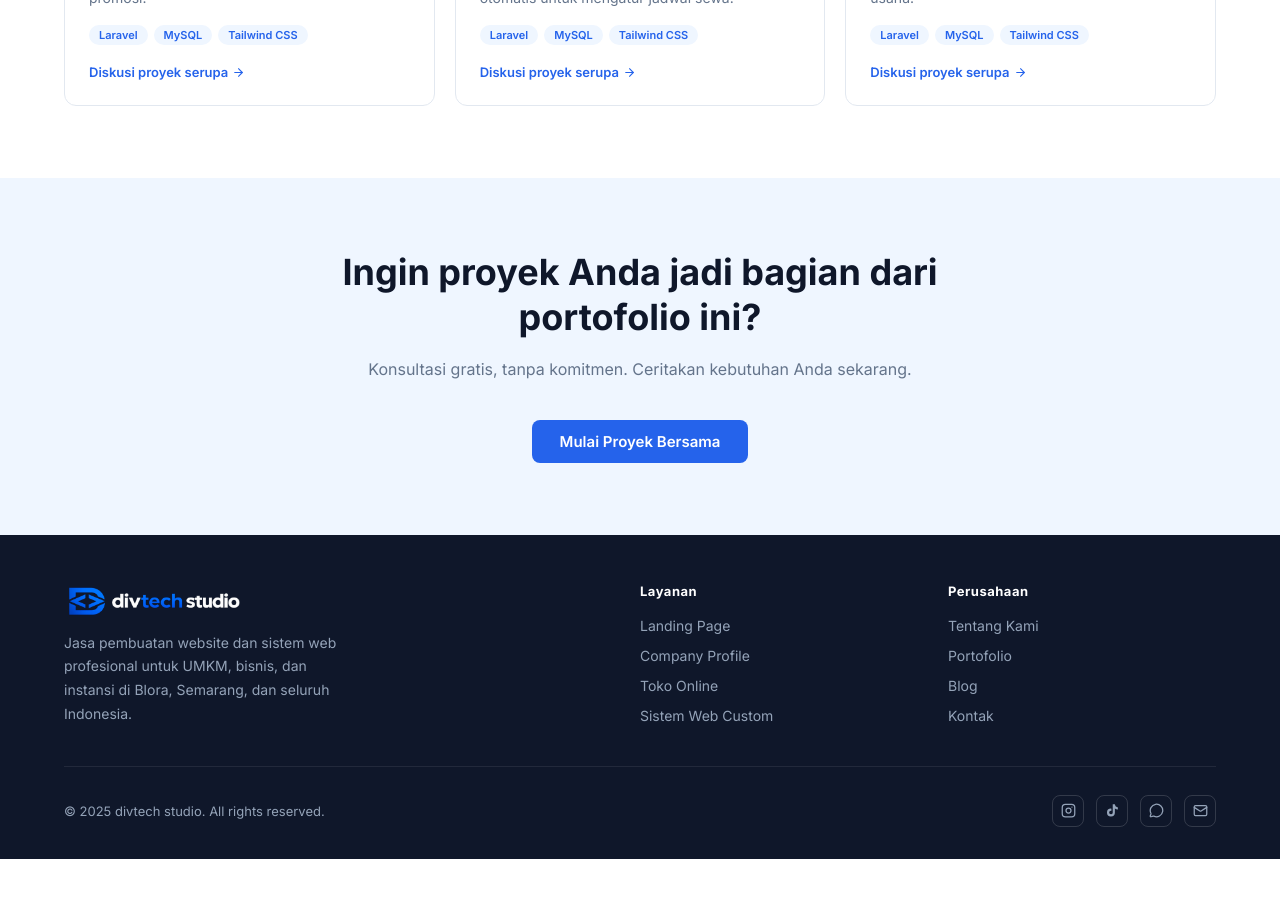
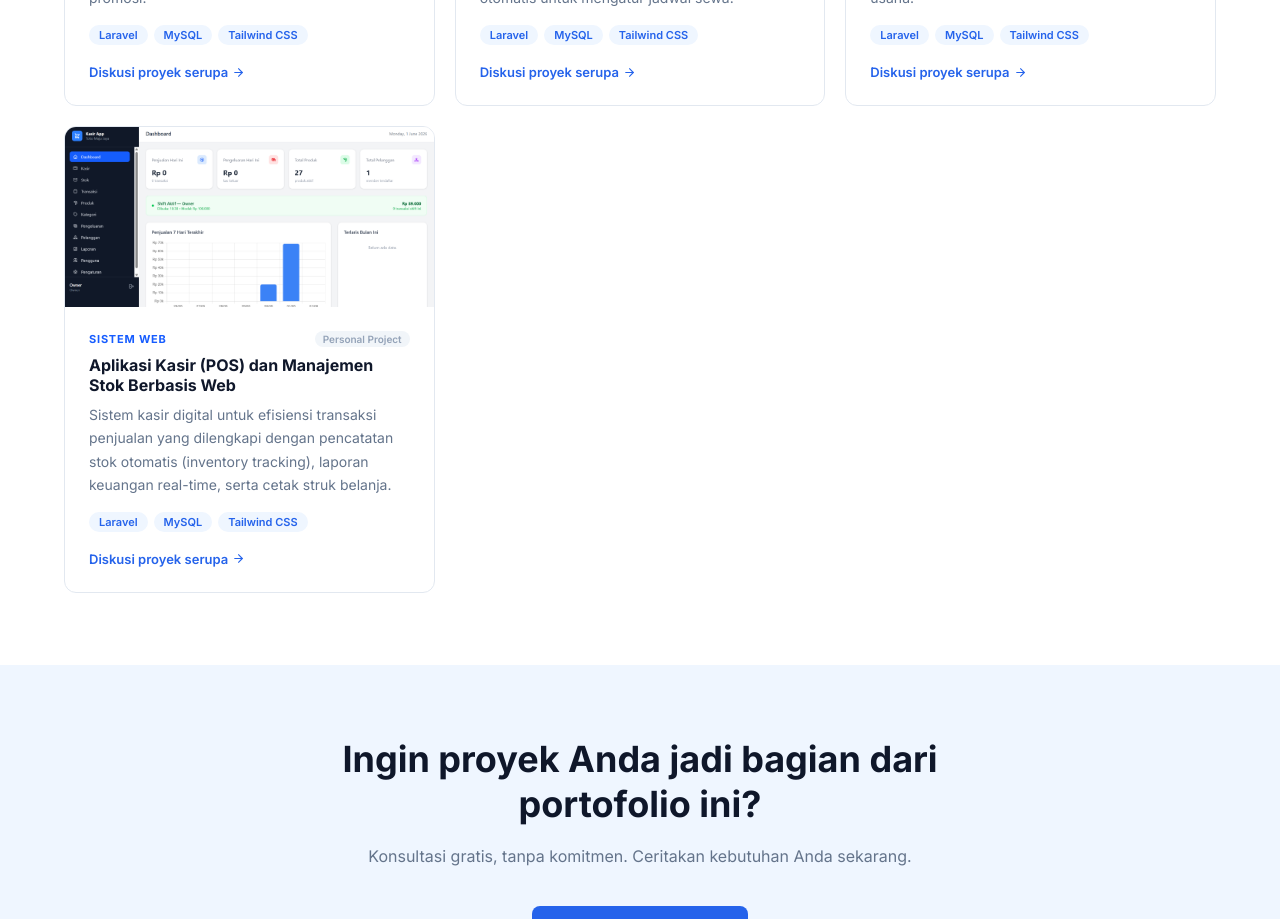
Before and after one commit to dimasvigiarta/divtech-studio, a Next.js app: page /portofolio in a window 1280 px wide. Shown: the part 1340-2259 px from the top of the page. Before the commit the page ends 2199 px from the top, so only its background shows below. Built offline with nearby package versions, Linux system fonts and the light colour scheme.

Commit message:
add portofolio project

```diff
--- a/src/app/portofolio/page.js
+++ b/src/app/portofolio/page.js
@@ -71,6 +71,16 @@ const projects = [
     color: "#FFFBEB",
     textColor: "#c68c5f",
     image: "/katering.png",
+  },
+  {
+    category: "Sistem Web",
+    title: "Aplikasi Kasir (POS) dan Manajemen Stok Berbasis Web",
+    isPersonal: true,
+    desc: "Sistem kasir digital untuk efisiensi transaksi penjualan yang dilengkapi dengan pencatatan stok otomatis (inventory tracking), laporan keuangan real-time, serta cetak struk belanja.",
+    tech: ["Laravel", "MySQL", "Tailwind CSS"],
+    color: "#F3F4F6",
+    textColor: "#165cff",
+    image: "/kasir.png",
   },
 ];
 
```
Also changed, not shown: public/kasir.png (added).
